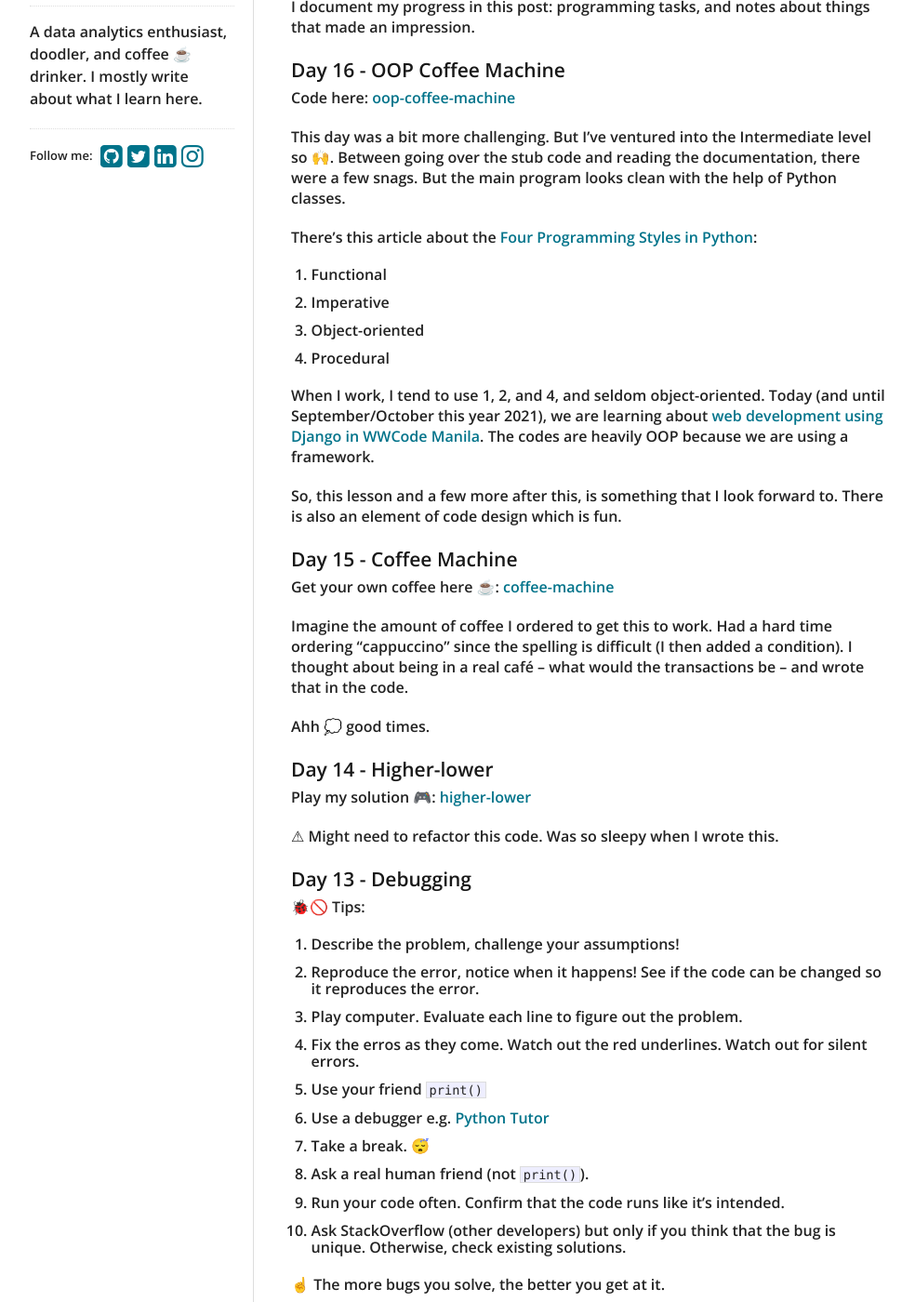
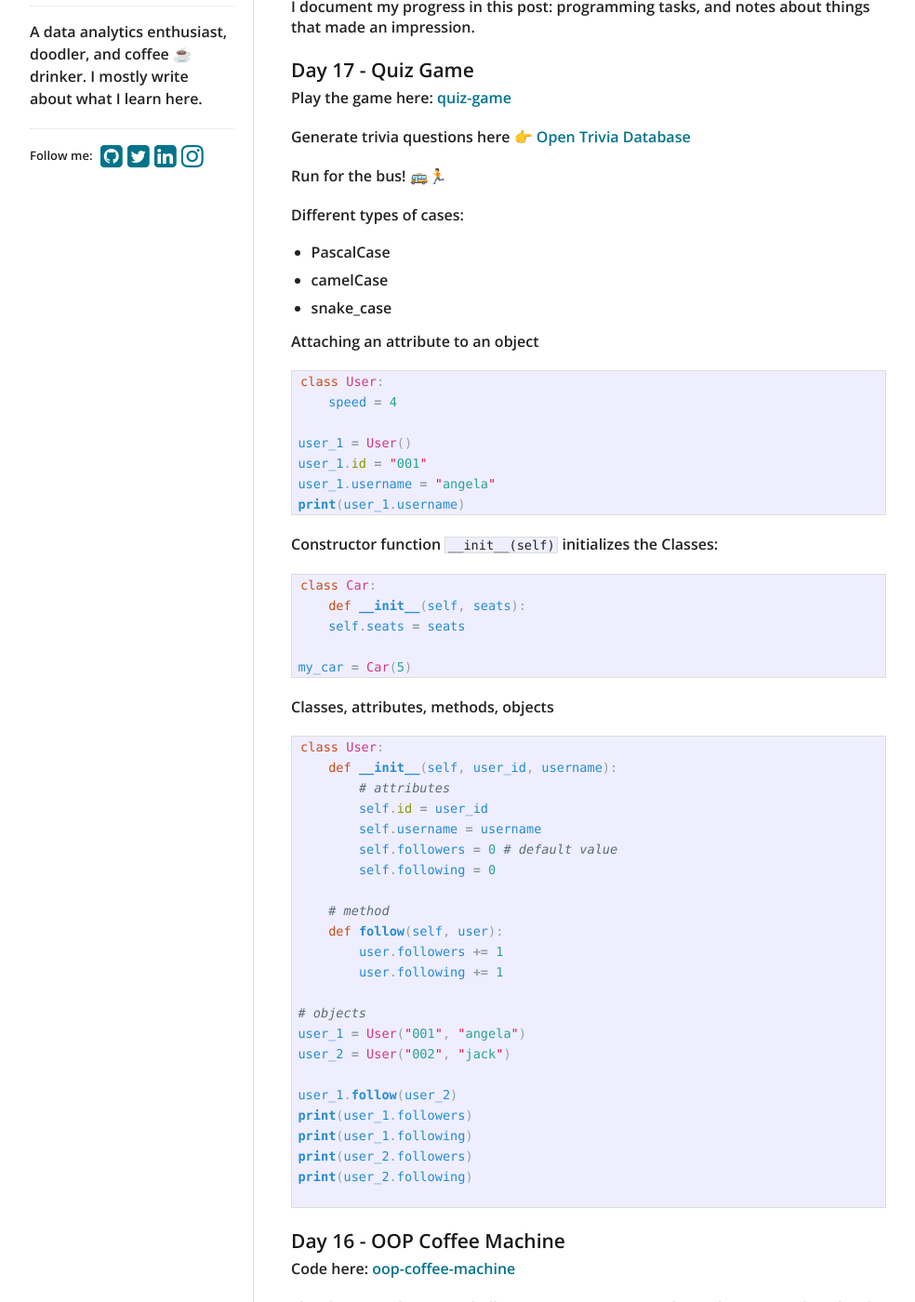
Before and after one commit to maryletteroa/maryletteroa.github.io, a Jekyll site: the page built from _posts/2021-06-02-hundred-days-of-python.md, in a window 1280 px wide and 1400 px high, scrolled down 292 px. Shown: the whole window at 93% size, without its empty margins (138-1122 px from the left). Built offline with Jekyll 4.4.1, drawn with Linux system fonts in a browser that asks for light colours.

Commit message:
update post

````diff
--- a/_posts/2021-06-02-hundred-days-of-python.md
+++ b/_posts/2021-06-02-hundred-days-of-python.md
@@ -12,6 +12,66 @@ I'm following the Udemy course [100 Days of Code - The Python Pro Bootcamp](http
 My code repo is here 👉: [100DaysOfCode-Python](https://github.com/maryletteroa/100DaysOfCode-Python)
 
 I document my progress in this post: programming tasks, and notes about things that made an impression.
+
+#### Day 17 - Quiz Game
+Play the game here: [quiz-game](https://replit.com/@maryletteroa/quiz-game)
+
+Generate trivia questions here 👉 [Open Trivia Database](https://opentdb.com)
+
+Run for the bus! 🚌🏃‍
+
+Different types of cases:
+- PascalCase
+- camelCase
+- snake_case
+
+Attaching an attribute to an object
+```python
+class User:
+    speed = 4
+
+user_1 = User()
+user_1.id = "001"
+user_1.username = "angela"
+print(user_1.username)
+```
+
+Constructor function `__init__(self)` initializes the Classes:
+```python
+class Car:
+    def __init__(self, seats):
+    self.seats = seats
+
+my_car = Car(5)
+```
+
+Classes, attributes, methods, objects
+
+```python
+class User:
+    def __init__(self, user_id, username):
+        # attributes
+        self.id = user_id
+        self.username = username
+        self.followers = 0 # default value
+        self.following = 0
+
+    # method
+    def follow(self, user):
+        user.followers += 1
+        user.following += 1
+
+# objects
+user_1 = User("001", "angela")
+user_2 = User("002", "jack")
+
+user_1.follow(user_2)
+print(user_1.followers)
+print(user_1.following)
+print(user_2.followers)
+print(user_2.following)
+
+```
 
 #### Day 16 - OOP Coffee Machine
 
````
